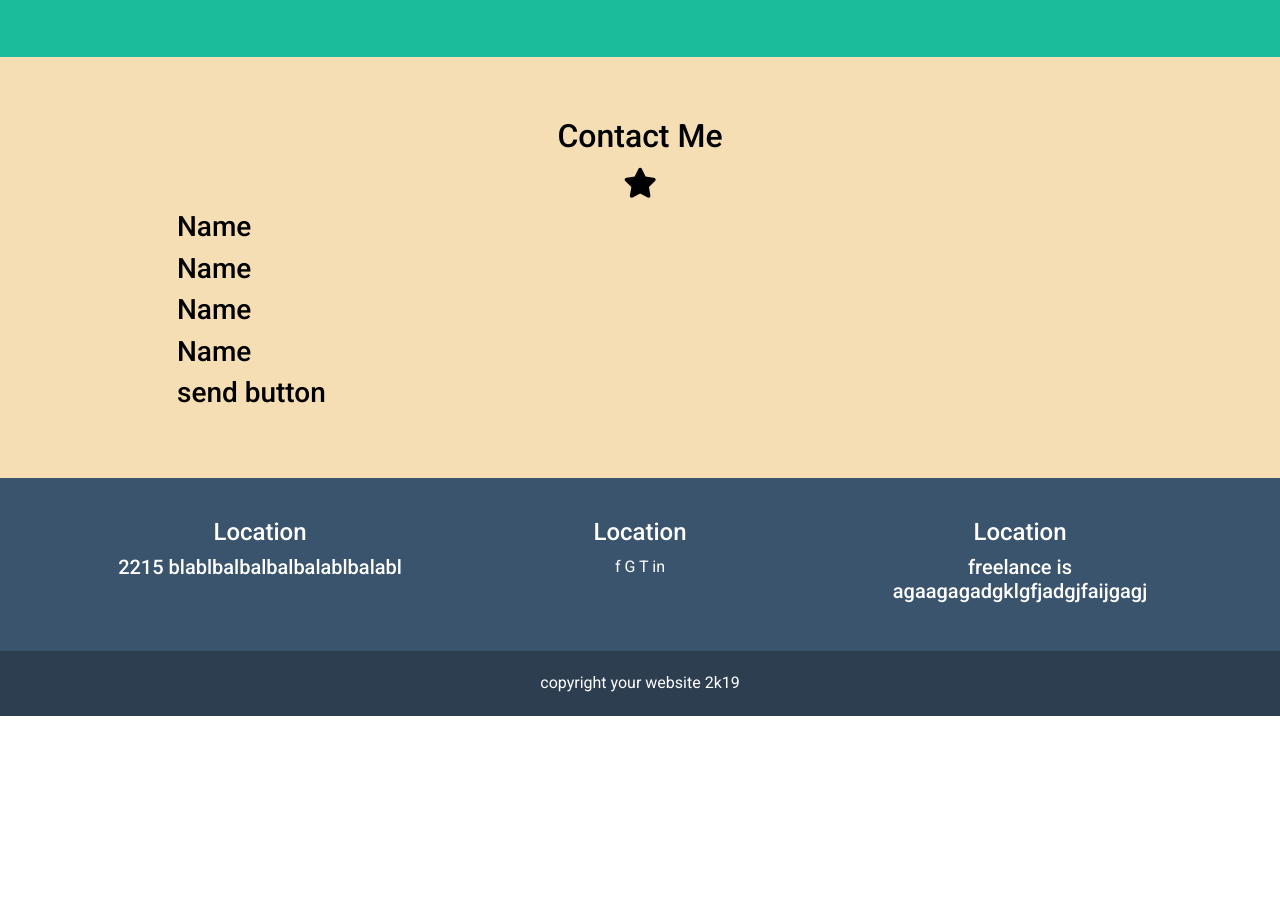
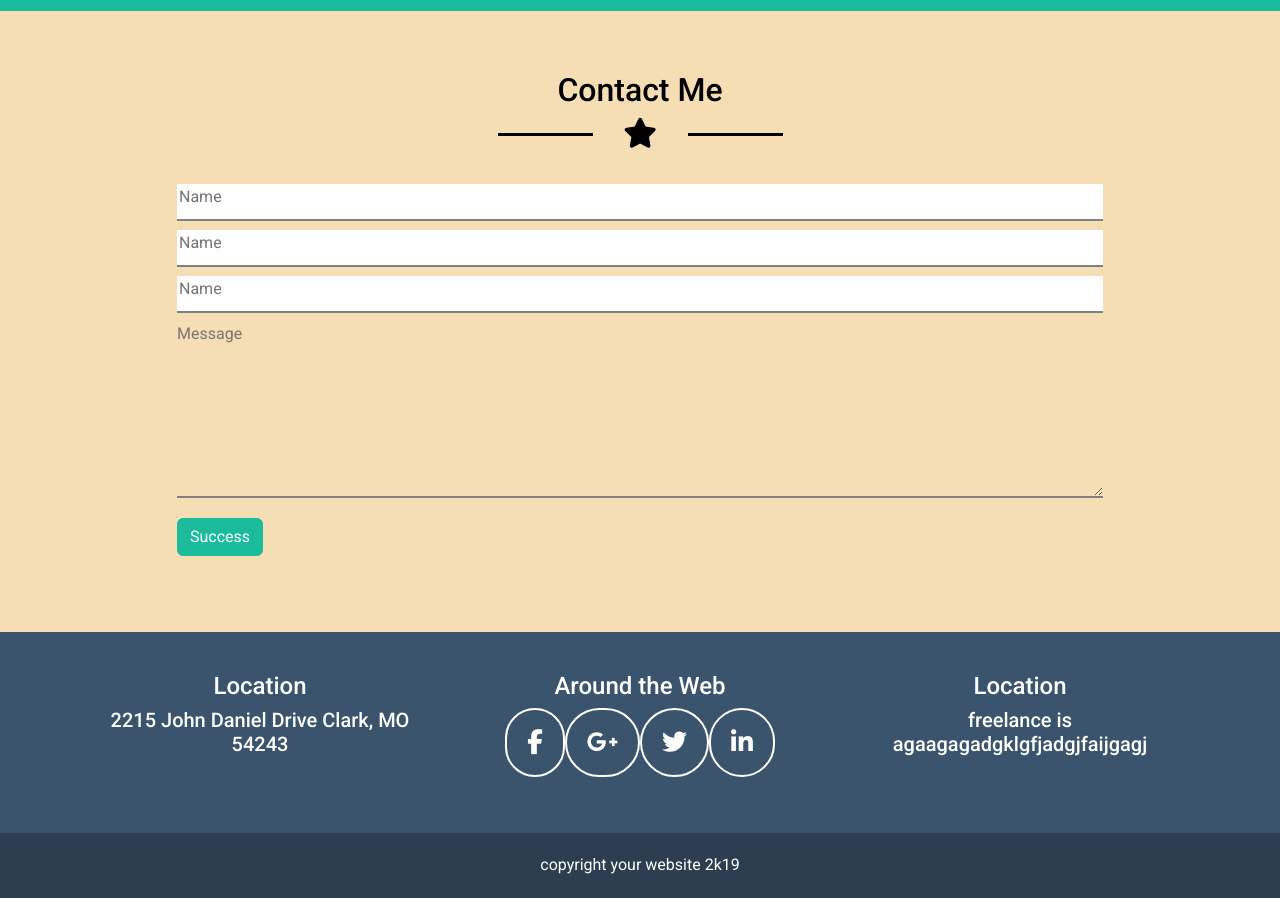
Before and after one commit to TheDusty117/html-css-bootstrap-freelancer, a plain HTML site: page index.html in a window 1280 px wide. Shown: the part 1842-2740 px from the top of the page. Before the commit the page ends 2558 px from the top, so only its background shows below. Drawn offline with nearby package versions, Linux system fonts and the light colour scheme.

Commit message:
FEAT social logos added

```diff
--- a/css/app.css
+++ b/css/app.css
@@ -48,6 +48,15 @@ a {
   color: white;
 }
 
+ul,
+li{
+  list-style: none;
+}
+
+ul{
+  padding-left: 0;
+}
+
 
 div[class^="col-"] {
   /* border: 2px solid salmon; */
@@ -81,6 +90,7 @@ header{
   font-size: 40px;
 }
 
+
 /* EMERALD 1 CUSTOM STYLE */
 
 .emerald-1-title{
@@ -110,3 +120,55 @@ header{
 .about-description{
   font-size: 18px;
 }
+
+
+/* WHITE 2 CUSTOM STYLE */
+
+.form{
+  width: 100%;
+  border: 0px;
+  border-bottom: 2px solid grey;
+  padding-bottom: 10px;
+}
+
+.margin-zero{
+  margin-top: -15px;
+}
+
+.form-message {
+  display: block;
+  width: 100%;
+  padding: 0rem 0.75rem 6.375rem 0rem;
+  font-size: 1rem;
+  font-weight: 400;
+  line-height: 1.5;
+  color: var(--bs-body-color);
+  background-color: var(--bs-form-control-bg);
+  background-clip: padding-box;
+  -webkit-appearance: none;
+  -moz-appearance: none;
+  appearance: none;
+  transition: border-color .15s ease-in-out,box-shadow .15s ease-in-out;
+  border: 0px;
+  border-bottom: 2px solid grey;
+}
+
+.btn_acqua{
+  background-color: var(--emerald);
+  border-color: var(--emerald);
+}
+
+.btn-item-acqua{
+  text-align: start;
+  padding-top: 20px;
+}
+
+
+/* TEAL FOOTER SECTION */
+
+.fa-brands{
+  font-size: 25px;
+  padding: 20px;
+  border: 2px solid white;
+  border-radius: 999px;
+}
--- a/index.html
+++ b/index.html
@@ -193,14 +193,14 @@
           </div>
 
 
-          <div class="row gy-4 justify-content-center text-start">
+          <div class="row gy-4 pb-2 justify-content-center text-start">
 
-            <div class="col-8 col-md-4 col-xl-4">
+            <div class="col-8 col-md-4 col-xl-5">
               <p class="about-description">
                 Freelancer is a free bootstrap theme created by Start Bootstrap. The download includes the complete source files including HTML, CSS, and JavaScript as well as optional LESS stylesheets for easy customization.
               </p>
             </div>
-            <div class="col-8 col-md-4 col-xl-4">
+            <div class="col-8 col-md-4 col-xl-5">
               <p class="about-description">
                 Whether you're a student looking to showcase your work, a professional looking to attract clients, or a graphic artist looking to share your projects, this template is the perfect starting point!
               </p>
@@ -239,27 +239,48 @@
           </div>
 
           <div class="col-12">
-            <h2>
-              <i class="fa-solid fa-star"></i>
-            </h2>
+            <div class="row align-items-center justify-content-center pb-4">
+
+              <div class="col-3 col-xl-1 p-0">
+                <h3 class="line-black"></h3>
+              </div>
+
+              <div class="col-1 p-0">
+                  <i class="fa-solid fa-star"></i>
+              </div>
+
+              <div class="col-3 col-xl-1 p-0">
+                <h3 class="line-black"></h3>
+              </div>
+
+            </div>
+          </div>
+
+          <div class="col-8 col-xl-10">
+            <ul>
+              <li class="margin-zero">
+                <label for="exampleFormControlInput1" class="form-label"></label>
+                <input type="Name" class="form" id="exampleFormControlInput1" placeholder="Name">
+              </li>
+              <li class="margin-zero">
+                <label for="exampleFormControlInput1" class="form-label"></label>
+                <input type="Name" class="form" id="exampleFormControlInput1" placeholder="Name">
+              </li>
+              <li class="margin-zero">
+                <label for="exampleFormControlInput1" class="form-label"></label>
+                <input type="Name" class="form" id="exampleFormControlInput1" placeholder="Name">
+              </li>
+              <li class="margin-zero form-xl">
+                <label for="exampleFormControlTextarea1" class="form-label"></label>
+                <textarea class="form-message" id="exampleFormControlTextarea1" placeholder="Message" rows="3"></textarea>
+              </li>
+              <li class="btn-item-acqua">
+                <button type="button" class="btn btn-success btn_acqua">Success</button>
+              </li>
+            </ul>
           </div>
 
 
-          <div class="col-8 col-md-8 col-xl-10 text-start">
-            <h3>Name</h3>
-          </div>
-          <div class="col-8 col-md-8 col-xl-10 text-start">
-            <h3>Name</h3>
-          </div>
-          <div class="col-8 col-md-8 col-xl-10 text-start">
-            <h3>Name</h3>
-          </div>
-          <div class="col-8 col-md-8 col-xl-10 text-start">
-            <h3>Name</h3>
-          </div>
-          <div class="col-8 col-md-8 col-xl-10 text-start">
-            <h3>send button</h3>
-          </div>
 
       </div>
 
@@ -274,20 +295,39 @@
       <div class="container">
 
         <div class="row justify-content-center text-center">
-          <div class="col-12 col-md-6 col-xl-4">
+          <div class="col-12 col-md-4">
             <h4>Location</h4>
-            <h5>2215 blablbalbalbalbalablbalabl</h5>
+            <h5>2215 John Daniel Drive Clark, MO 54243</h5>
           </div>
 
-          <div class="col-12 col-md-6 col-xl-4">
-            <h4>Location</h4>
-            <span>f</span>
-            <span>G</span>
-            <span>T</span>
-            <span>in</span>
+          <div class="col-12 col-md-4">
+            <h4>Around the Web</h4>
+            <ul class="footer-list d-flex justify-content-center">
+              <li>
+                <a href="#">
+                  <i class="fa-brands fa-facebook-f"></i>
+                </a>
+              </li>
+              <li>
+                <a href="#">
+                  <i class="fa-brands fa-google-plus-g"></i>
+                </a>
+              </li>
+              <li>
+                <a href="">
+                  <i class="fa-brands fa-twitter"></i>
+                </a>
+              </li>
+              <li>
+                <a href="#">
+                  <i class="fa-brands fa-linkedin-in"></i>
+                </a>
+              </li>
+            </ul>
+
           </div>
 
-          <div class="col-12 col-md-6 col-xl-4">
+          <div class="col-12 col-md-4">
             <h4>Location</h4>
             <h5>freelance is agaagagadgklgfjadgjfaijgagj</h5>
           </div>
```
